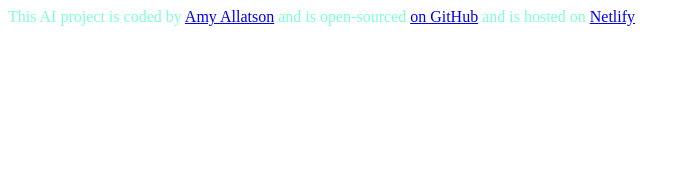
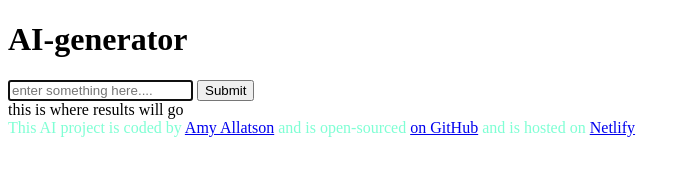
Before and after one commit to amyrosejoyce/AI-generator, a plain HTML site: page index.html in a window 1280 px wide. Shown: the whole page, without its empty margins (0-689 px from the left). Drawn offline with Linux system fonts and the light colour scheme.

Commit message:
created basic HTML structure

```diff
--- a/index.html
+++ b/index.html
@@ -3,10 +3,25 @@
   <head>
     <meta charset="UTF-8" />
     <meta name="viewport" content="width=device-width, initial-scale=1.0" />
-    <title>Document</title>
+    <title>something AI-generator</title>
     <link rel="stylesheet" href="src/style.css" />
   </head>
   <body>
+    <header>
+      <h1>AI-generator</h1>
+    </header>
+    <main>
+      <form action="">
+        <input
+          type="text"
+          placeholder="enter something here...."
+          autofocus
+          required />
+        <input type="submit" />
+      </form>
+      <div>this is where results will go</div>
+    </main>
+
     <footer>
       This AI project is coded by
       <a href="https://github.com/amyrosejoyce" target="_blank">Amy Allatson</a>
```
